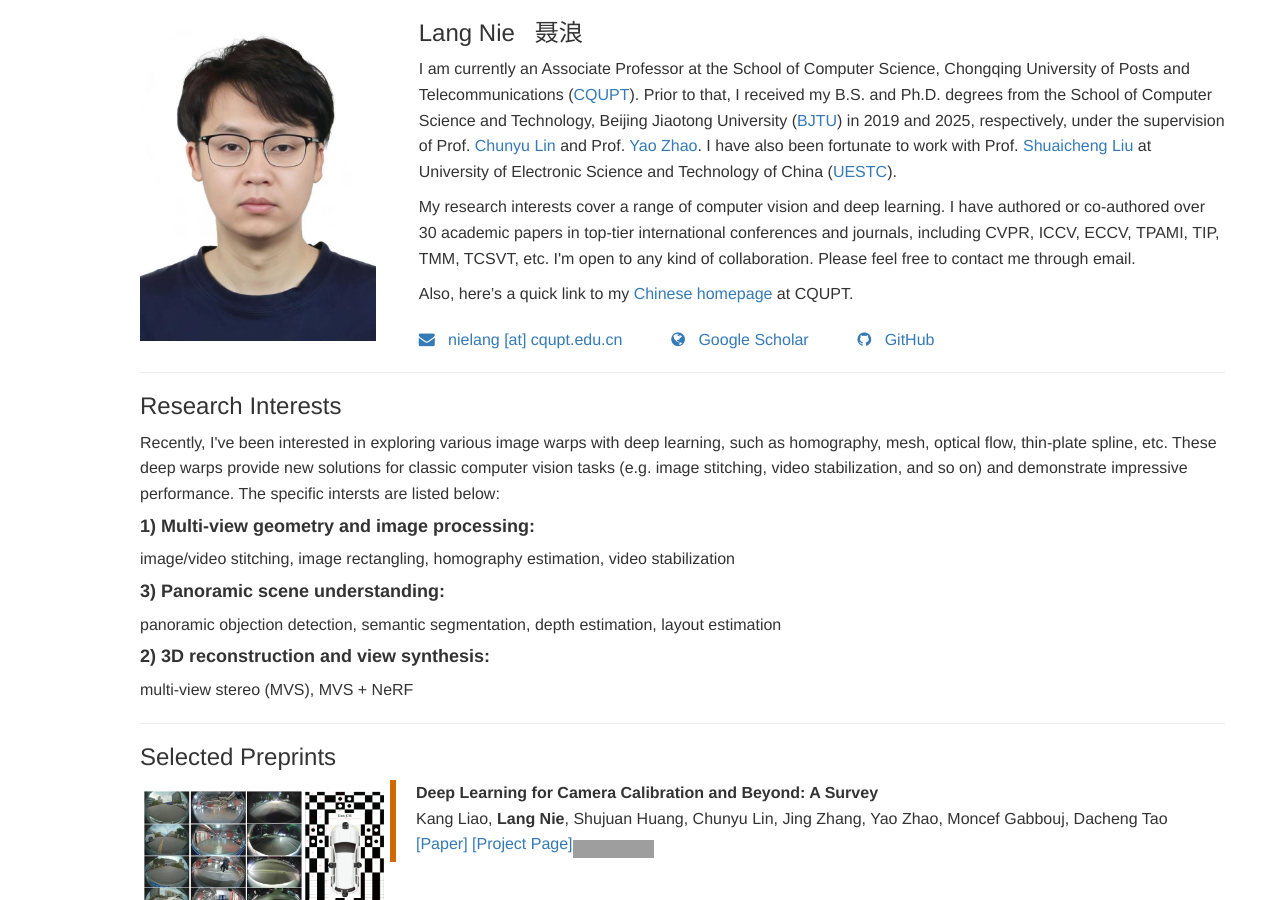
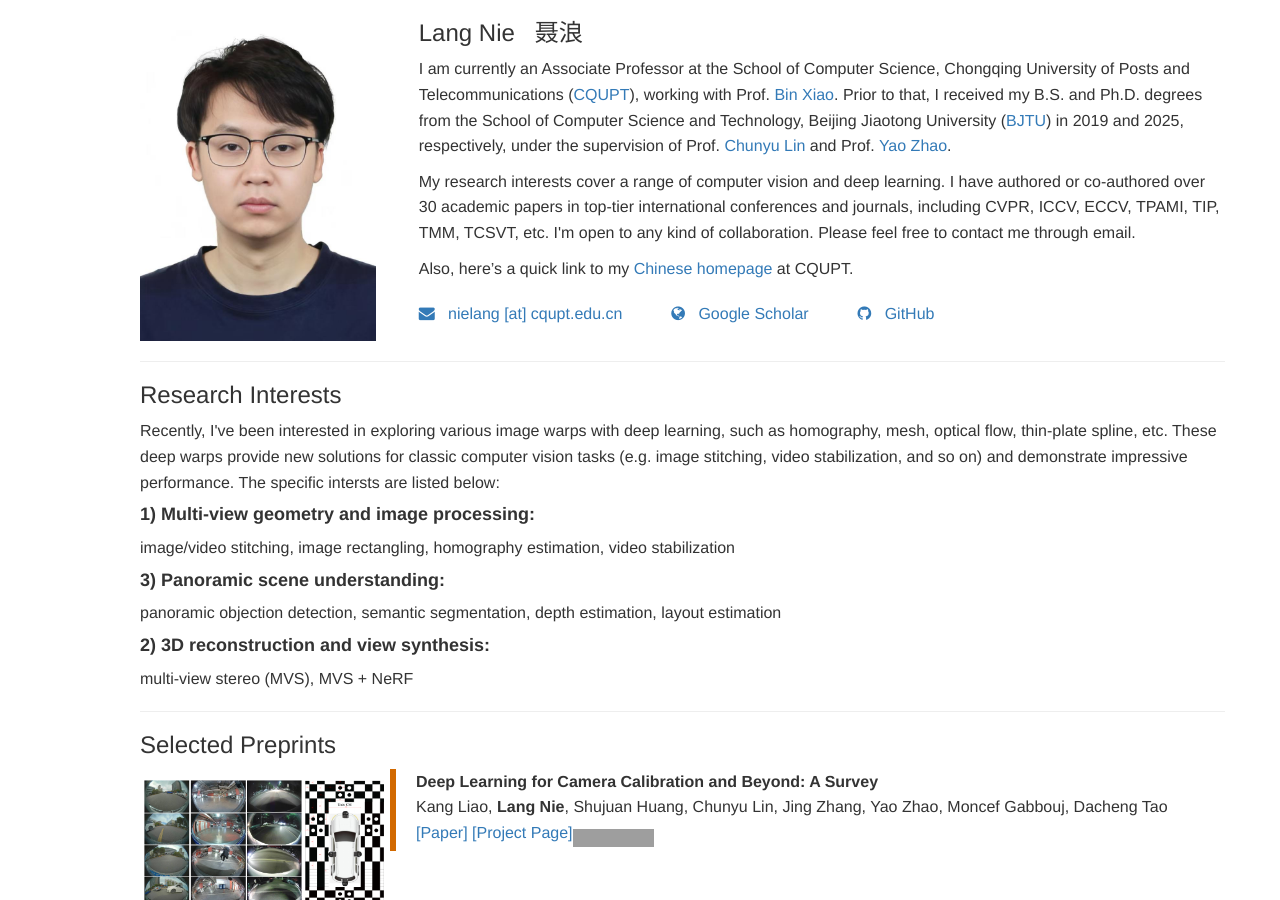
Before and after one commit to nie-lang/nie-lang.github.io, a Jekyll site: the page built from index.html, in a window 1280 px wide and 900 px high. Built offline with Jekyll 4.4.1, drawn with Linux system fonts in a browser that asks for light colours; nearby versions of some CDN libraries; library files that are not in the unit come from our copies; grey boxes are pictures that could not be loaded.

Commit message:
Update introduction.html

```diff
--- a/_includes/introduction.html
+++ b/_includes/introduction.html
@@ -17,9 +17,9 @@
 
 			</p>
 			<p>
-			I am currently an Associate Professor at the School of Computer Science, Chongqing University of Posts and Telecommunications (<a href="https://www.cqupt.edu.cn//">CQUPT</a>).
+			I am currently an Associate Professor at the School of Computer Science, Chongqing University of Posts and Telecommunications (<a href="https://www.cqupt.edu.cn//">CQUPT</a>), working with Prof. <a href="https://faculty.cqupt.edu.cn/xiaobin/zh_CN/index.htm">Bin Xiao</a>.
 			Prior to that, I received my B.S. and Ph.D. degrees from the School of Computer Science and Technology, Beijing Jiaotong University (<a href="https://bjtu.edu.cn/">BJTU</a>) in 2019 and 2025, respectively, under the supervision of Prof. <a href="http://faculty.bjtu.edu.cn/8549/">Chunyu Lin</a> and Prof. <a href="http://faculty.bjtu.edu.cn/5900/">Yao Zhao</a>.
-			 I have also been fortunate to work with Prof. <a href="http://www.liushuaicheng.org/">Shuaicheng Liu</a> at University of Electronic Science and Technology of China (<a href="https://www.uestc.edu.cn/">UESTC</a>).
+			 <!--I have also been fortunate to work with Prof. <a href="http://www.liushuaicheng.org/">Shuaicheng Liu</a> at University of Electronic Science and Technology of China (<a href="https://www.uestc.edu.cn/">UESTC</a>). -->
 			</p>
 		<p>
 		My research interests cover a range of computer vision and deep learning. I have authored or co-authored over 30 academic papers in top-tier international conferences and journals, including CVPR, ICCV, ECCV, TPAMI, TIP, TMM, TCSVT, etc.
```
